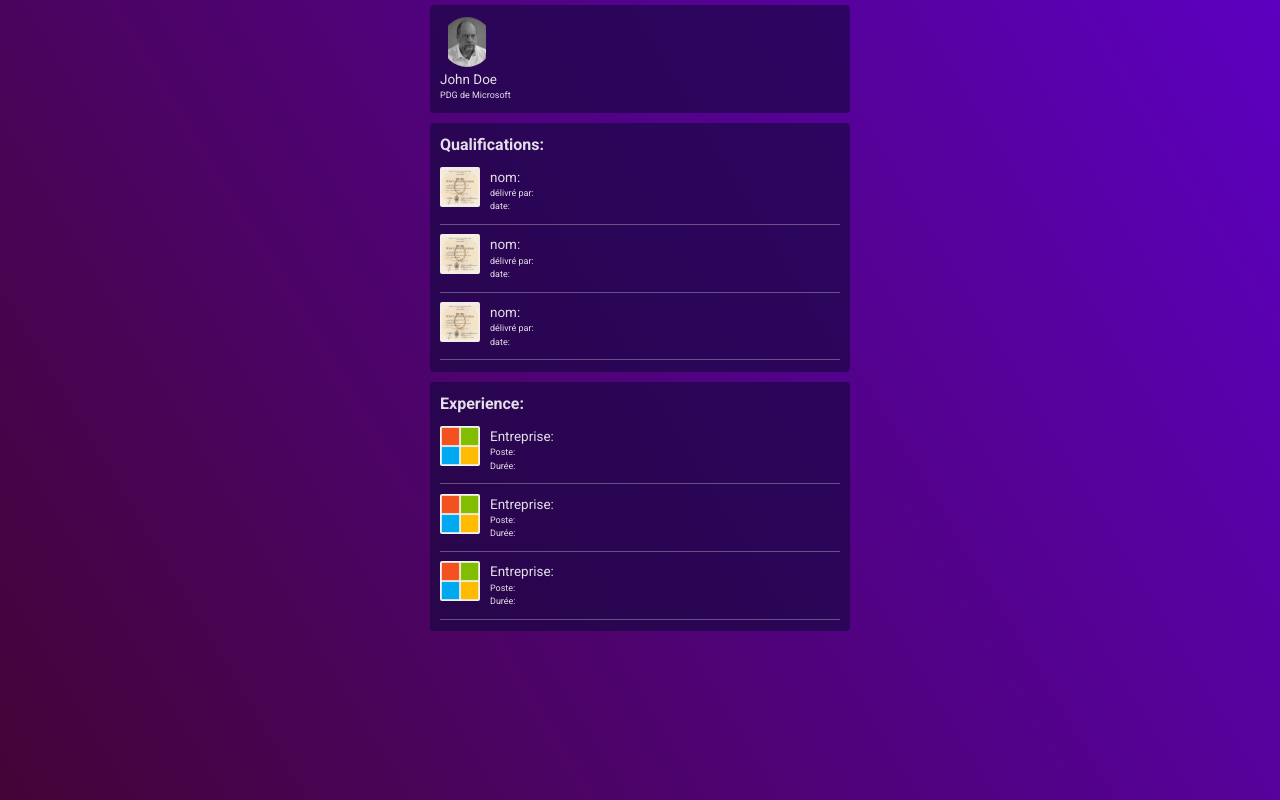
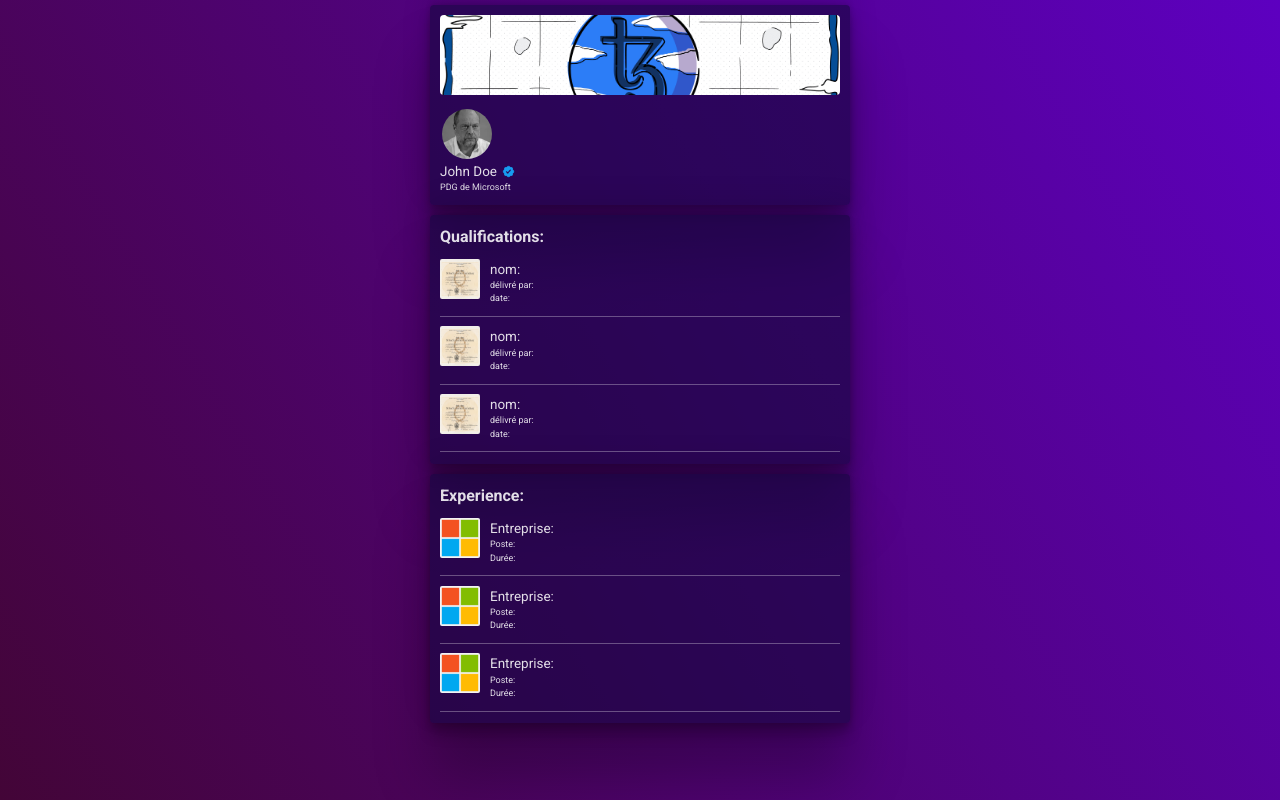
Before and after one commit to YlanGarnier/ChainCert, a React (Vite) app in the folder ChainCert-Front/: page /user in a window 1280 px wide. Built offline with nearby package versions, Linux system fonts and the light colour scheme.

Commit message:
add: certifiet badge and top picture add: new route to create user

```diff
--- a/ChainCert-Front/src/App.tsx
+++ b/ChainCert-Front/src/App.tsx
@@ -1,5 +1,5 @@
 import { BrowserRouter, Route, Routes } from 'react-router-dom';
-import Home from './Home/Home.tsx'
+import CreateUser from './Create/CreateUser.tsx'
 import Profil from './Profil/Profil.tsx'
 
 const PlaceholderComponent = () => {
@@ -12,10 +12,10 @@ function App() {
     <>
       <BrowserRouter>
         <Routes>
-          <Route path='/' element={<Home />} />
           <Route path='/login' element={<PlaceholderComponent />} />
           <Route path='/user' element={<Profil />} />
           <Route path='/form' element={<PlaceholderComponent />} />
+          <Route path='/createUser' element={<CreateUser />} />
         </Routes>
       </BrowserRouter>
     </>
--- /dev/null
+++ b/ChainCert-Front/src/Create/CreateUser.tsx
@@ -0,0 +1,18 @@
+import { useState } from "react";
+
+const CreateUser = () => {
+  return (
+    <div className="create">
+      <div className="createBlock">
+        <h4>Créer votre compte...</h4>
+        <p className="fontMedium">...et retrouvé toutes vos diplômes et experiences</p>
+        <div className="createInput">
+        <input></input>
+        <input></input>
+        </div>
+      </div>
+    </div>
+  )
+}
+
+export default CreateUser;
--- a/ChainCert-Front/src/Profil/Profil.tsx
+++ b/ChainCert-Front/src/Profil/Profil.tsx
@@ -26,15 +26,21 @@ const ExperienceCard = ({experiences}: any) => {
   )
 }
 
-const InfoCard = () => {
+const InfoCard = ({isVerified}: any) => {
   return (
     <div className="infoCard">
+      <img src="../../public/tezos_baniere.png" className="topImage" />
       <p className="imageWrapper">
         <img src="../../public/Dupont_Moretti.jpg" className="profilPicture"/>
       </p>
-      <p className="fontMedium" >
-        John Doe
-      </p>
+      <div className="text-align-center">
+        <p className="fontMedium" >
+          John Doe
+        </p>
+        {isVerified && (
+          <img src="../../public/verified_badge.png" className="verifiedPicture"/>
+        )}
+      </div>
       <p className="fontSmall" >
         PDG de Microsoft
       </p>
@@ -52,11 +58,14 @@ const Separator = () => {
 const Profil = () => {
   const [qualifications, setQualifications] = useState<any[]>(["1", "2", "3"]);
   const [experiences, setExperiences] = useState<any[]>(["1", "2", "3"]);
+  const [isVerified, setVerified] = useState<boolean>(true);
 
   return (
     <div className="profil">
       <div className="profilBlock">
-        <InfoCard />
+        <InfoCard
+          isVerified={isVerified}
+        />
       </div>
       <div className="profilBlock">
         <h4>Qualifications:</h4>
--- a/ChainCert-Front/src/index.scss
+++ b/ChainCert-Front/src/index.scss
@@ -43,6 +43,7 @@ body {
   padding: 10px;
   margin: 5px;
   border-radius: 4px;
+  box-shadow: rgba(0, 0, 0, 0.25) 0px 54px 55px, rgba(0, 0, 0, 0.12) 0px -12px 30px, rgba(0, 0, 0, 0.12) 0px 4px 6px, rgba(0, 0, 0, 0.17) 0px 12px 13px, rgba(0, 0, 0, 0.09) 0px -3px 5px;
 }
 
 .qualificationCard {
@@ -87,9 +88,58 @@ body {
   width: 100%;
   height: 100%;
   border-radius: 50%;
-  object-fit: contain;
+  object-fit: cover;
+}
+
+.topImage {
+  width: 100%;
+  height: 80px;
+  margin-bottom: 5px;
+  object-fit: cover;
+  border-radius: 4px;
 }
 
 * {
   margin: 0;
 }
+
+.create {
+  display: flex;
+  flex-direction: column;
+  align-items: center;
+  justify-content: center;
+}
+
+.createBlock {
+  width: 400px;
+  background-color: #15073fa0;
+  padding: 10px;
+  margin: 5px;
+  border-radius: 4px;
+}
+
+.createInputBlock {
+  display: flex;
+  justify-content: flex-start;
+  align-items: flex-start;
+  flex-direction: column;
+  margin: 10px 0px 10px 0px;
+}
+
+.createInput {
+  margin: 5px 0px 5px 0px;
+}
+
+.verifiedPicture {
+  width: 13px;
+  height: 13px;
+  margin-left: 5px;
+  border-radius: 2px;
+  object-fit: contain;
+}
+
+.text-align-center {
+  display: flex;
+  align-items: center;
+  flex-direction: row;
+}
```
Also changed, not shown: ChainCert-Front/public/tezos_baniere.png (added), ChainCert-Front/public/verified_badge.png (added).
